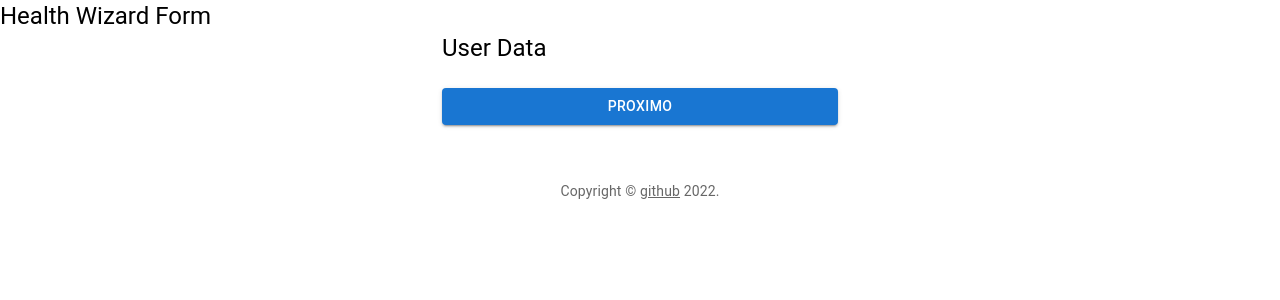
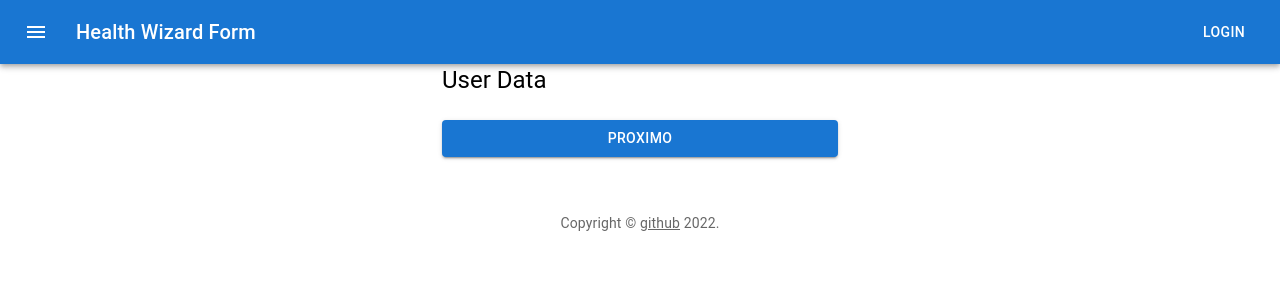
Before and after one commit to edermotasantos/health-wizard-form, a React (Create React App) app in the folder frontend/: page /usuario/1 in a window 1280 px wide. Shown: the top 300 px of the page. Built offline with nearby package versions, Linux system fonts and the light colour scheme.

Commit message:
refactor: altera renderização de login

```diff
--- a/frontend/package.json
+++ b/frontend/package.json
@@ -5,6 +5,7 @@
   "dependencies": {
     "@emotion/react": "^11.9.3",
     "@emotion/styled": "^11.9.3",
+    "@mui/icons-material": "^5.8.4",
     "@mui/material": "^5.9.0",
     "@testing-library/jest-dom": "^5.16.4",
     "@testing-library/react": "^13.3.0",
--- a/frontend/src/App.js
+++ b/frontend/src/App.js
@@ -3,14 +3,12 @@ import { BrowserRouter, Routes, Route } from 'react-router-dom';
 import Form from './pages/Form';
 import Patient from './pages/Patient';
 import Patients from './pages/Patients';
-import Login from './pages/Login';
 
 function App() {
   return (
     <BrowserRouter>
       <Routes>
-        <Route index element={<Login />} />
-        <Route path="form" element={<Form />} />
+        <Route index element={<Form />} />
         <Route path="usuario/:id" element={<Patient />} />
         <Route path="usuarios" element={<Patients />} />
       </Routes>
--- a/frontend/src/components/Header/Index.jsx
+++ b/frontend/src/components/Header/Index.jsx
@@ -1,13 +1,105 @@
-import React from 'react';
+import React, { useContext } from 'react';
+import FormContext from '../../context/FormContext';
+import AppBar from '@mui/material/AppBar';
+import Box from '@mui/material/Box';
+import Toolbar from '@mui/material/Toolbar';
 import Typography from '@mui/material/Typography';
+import IconButton from '@mui/material/IconButton';
+import MenuIcon from '@mui/icons-material/Menu';
+import AccountCircle from '@mui/icons-material/AccountCircle';
+import Switch from '@mui/material/Switch';
+import FormControlLabel from '@mui/material/FormControlLabel';
+import FormGroup from '@mui/material/FormGroup';
+import MenuItem from '@mui/material/MenuItem';
+import Menu from '@mui/material/Menu';
+import Button from '@mui/material/Button';
 
 function Form() {
+  const { auth, setAuth } = useContext(FormContext);
+  const { anchorEl, setAnchorEl } = useContext(FormContext);
+  const { setCurrentStep } = useContext(FormContext);
+
+  const stepState = {
+    true: 0,
+    false: 1,
+  };
+
+  const handleChange = ({ target: { checked } }) => {
+    setAuth(checked);
+    setCurrentStep(stepState[auth]);
+  };
+
+  const handleMenu = ({ currentTarget }) => {
+    setAnchorEl(currentTarget);
+  };
+
+  const handleClose = () => {
+    setAnchorEl(null);
+  };
+
   return (
-    <>
-      <Typography component="h1" variant="h5">
-        Health Wizard Form
-      </Typography>
-    </>
+    <Box sx={{ flexGrow: 1 }}>
+    {auth && (<FormGroup>
+      <FormControlLabel
+        control={
+          <Switch
+            checked={auth}
+            onChange={handleChange}
+            aria-label="login switch"
+          />
+        }
+        label={auth ? 'Logout' : ''}
+      />
+    </FormGroup>)}
+    <AppBar position="static">
+      <Toolbar>
+        <IconButton
+          size="large"
+          edge="start"
+          color="inherit"
+          aria-label="menu"
+          sx={{ mr: 2 }}
+        >
+          <MenuIcon />
+        </IconButton>
+        <Typography variant="h6" component="div" sx={{ flexGrow: 1 }}>
+          Health Wizard Form
+        </Typography>
+        {auth ? (
+          <div>
+            <IconButton
+              size="large"
+              aria-label="account of current user"
+              aria-controls="menu-appbar"
+              aria-haspopup="true"
+              onClick={handleMenu}
+              color="inherit"
+            >
+              <AccountCircle />
+            </IconButton>
+            <Menu
+              id="menu-appbar"
+              anchorEl={anchorEl}
+              anchorOrigin={{
+                vertical: 'top',
+                horizontal: 'right',
+              }}
+              keepMounted
+              transformOrigin={{
+                vertical: 'top',
+                horizontal: 'right',
+              }}
+              open={Boolean(anchorEl)}
+              onClose={handleClose}
+            >
+              <MenuItem onClick={handleClose}>Profile</MenuItem>
+              <MenuItem onClick={handleClose}>My account</MenuItem>
+            </Menu>
+          </div>
+        ) :  <Button color="inherit">Login</Button>}
+      </Toolbar>
+    </AppBar>
+  </Box>
   );
 }
 
--- a/frontend/src/components/Interface/Index.jsx
+++ b/frontend/src/components/Interface/Index.jsx
@@ -7,10 +7,12 @@ import PatientList from '../PatientList/Index.jsx';
 import PatientData from '../PatientData/Index';
 import UserRegisteredSuccessfully from '../UserRegisteredSuccessfully/Index';
 import MedicalInsuranceInfo from '../MedicalInsuranceInfo/Index'
+import UserLogin from '../UserLogin/Index';
 
 function Interface() {
   const { currentStep } = useContext(FormContext);
   const renderComponent = {
+    0: <UserLogin />,
     1: <BasicInfo />,
     2: <PersonalInfo1 />,
     3: <PersonalInfo2 />,
--- a/frontend/src/components/LoginButton/Index.js
+++ b/frontend/src/components/LoginButton/Index.js
@@ -1,22 +1,24 @@
 import React, { useContext } from 'react';
-import { useNavigate } from 'react-router-dom';
 import Button from '@mui/material/Button';
 import FormContext from '../../context/FormContext';
 import { doLogin } from '../../services/endpointAPI';
 
 function LoginButton() {
   const { userDataToLogin } = useContext(FormContext);
+  const { setCurrentStep } = useContext(FormContext);
+  const { setAuth } = useContext(FormContext);
+
   const {
     nome,
     password,
   } = userDataToLogin;
-  const navigate = useNavigate();
-
-  const formPage = () =>  navigate('/form');
 
   const handleChange = async () => {
     const data = await doLogin(nome, password);
-    if (data.token) formPage();
+    if (data.token) {
+      setAuth(true);
+      setCurrentStep((prevState) => prevState + 1);
+    }
   };
 
   return (
--- a/frontend/src/context/FormProvider.jsx
+++ b/frontend/src/context/FormProvider.jsx
@@ -5,7 +5,7 @@ import React, { useState } from 'react';
 import FormContext from './FormContext';
 
 function FormProvider({ children }) {
-  const [currentStep, setCurrentStep] = useState(1);
+  const [currentStep, setCurrentStep] = useState();
   const [newForm, setNewForm] = useState({
     user_id: 1,
     medical_record: '',
@@ -33,7 +33,8 @@ function FormProvider({ children }) {
     nome: '',
     password: ''
   });
-  const [formStatus, setFormStatus] = useState();
+  const [auth, setAuth] = useState(false);
+  const [anchorEl, setAnchorEl] = useState(null);
 
   const data = {
     currentStep,
@@ -52,8 +53,10 @@ function FormProvider({ children }) {
     setFormattedShape,
     userDataToLogin,
     setUserDataToLogin,
-    formStatus,
-    setFormStatus,
+    auth,
+    setAuth,
+    anchorEl,
+    setAnchorEl,
   };
 
   return (
--- a/frontend/src/pages/Login.jsx
+++ /dev/null
@@ -1,15 +0,0 @@
-import React from 'react';
-import Header from '../components/Header/Index';
-import FormProvider from '../context/FormProvider';
-import UserLogin from '../components/UserLogin/Index';
-
-function User() {
-  return (
-    <FormProvider>
-      <Header />
-      <UserLogin />
-    </FormProvider>
-  );
-}
-
-export default User;
```
Also changed, not shown: frontend/src/components/UserLogin/Index.jsx (indentation only), 1 other file (tests, documents, lock files or other folders).
